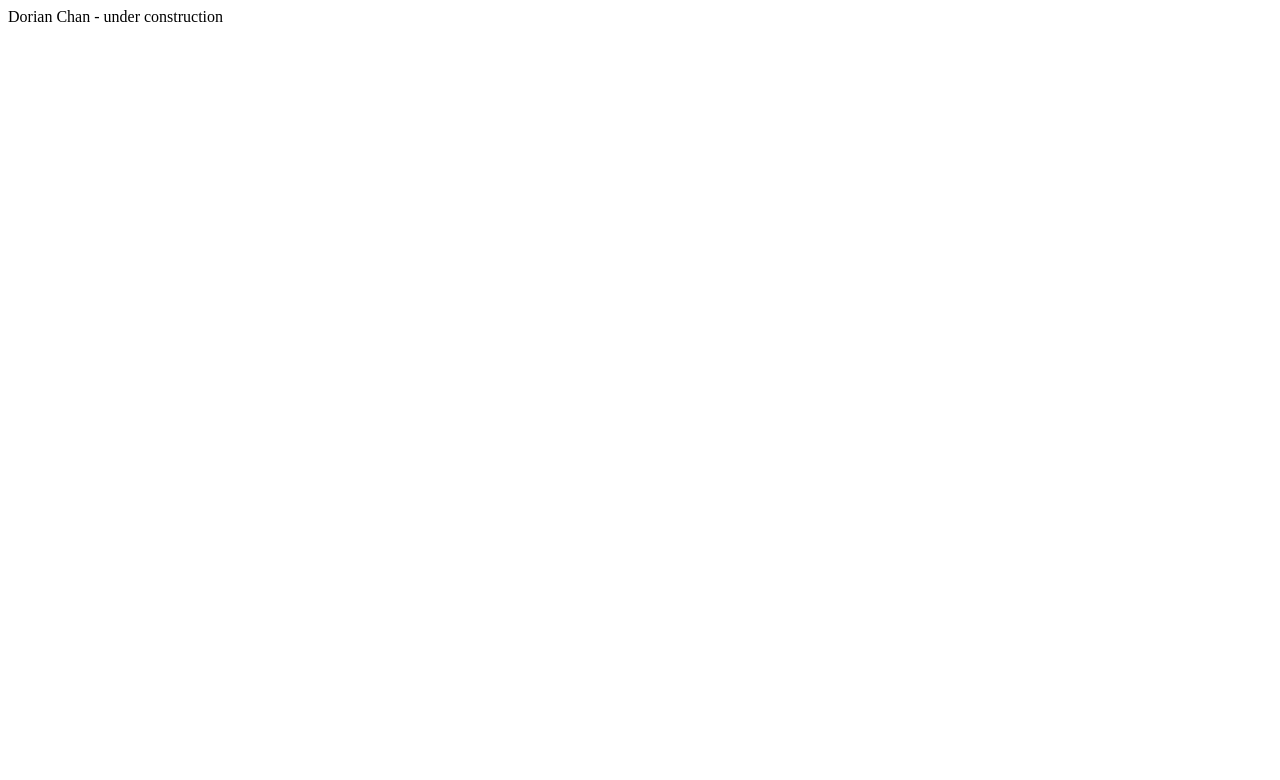
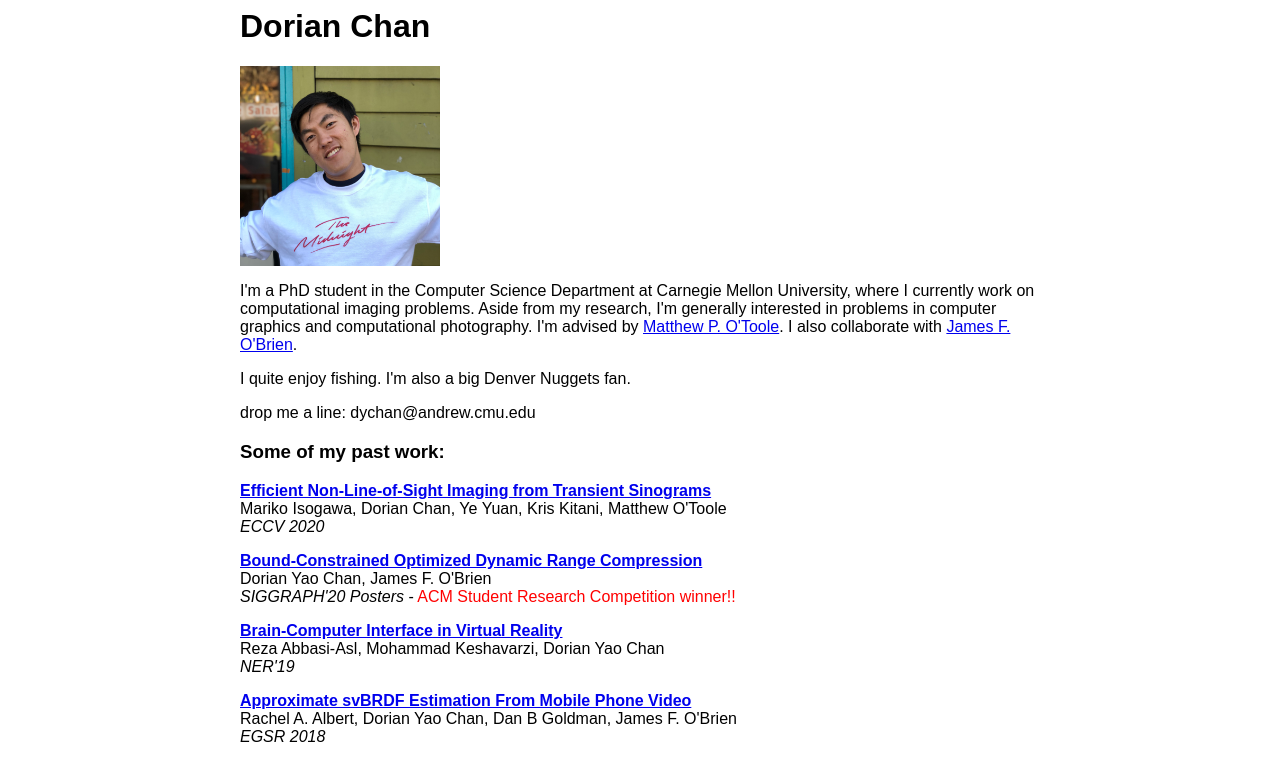
Before and after one commit to antiamoeba/antiamoeba.github.io, a plain HTML site: page index.html in a window 1280 px wide. Drawn offline with Linux system fonts and the light colour scheme.

Commit message:
cleaned up

```diff
--- a/index.html
+++ b/index.html
@@ -1,8 +1,53 @@
 <html>
     <head>
         <title>Dorian Chan</title>
+        <style>
+            body {
+                font-family:Arial, Helvetica, sans-serif;
+            }
+            .content {
+                margin: 0 auto;
+                width: 800px;
+            }
+            .profile_pic {
+                width: 200px;
+            }
+        </style>
     </head>
     <body>
-        <div>Dorian Chan - under construction</div>
+        <div class="content">
+            <h1>Dorian Chan</h1>
+            <img src="images/me.jpg" class="profile_pic"></img>
+
+            <p>I'm a PhD student in the Computer Science Department at Carnegie Mellon University,
+                where I currently work on computational imaging problems. Aside from my research,
+                I'm generally interested in problems in computer graphics and computational photography.
+                I'm advised by <a href="http://www.cs.cmu.edu/~motoole2/">Matthew P. O'Toole</a>.
+                I also collaborate with <a href="http://obrien.berkeley.edu">James F. O'Brien</a>.</p>
+            <p>I quite enjoy fishing. I'm also a big Denver Nuggets fan.</p>
+            <p>drop me a line: dychan@andrew.cmu.edu</p>
+
+            <h3>Some of my past work:</h3>
+            <p>
+                <div><b><a href="https://arxiv.org/abs/2008.02787">Efficient Non-Line-of-Sight Imaging from Transient Sinograms</a></b></div>
+                <div>Mariko Isogawa, Dorian Chan, Ye Yuan, Kris Kitani, Matthew O'Toole</div>
+                <div><i>ECCV 2020</i></div>
+            </p>
+            <p>
+                <div><b><a href="https://dl.acm.org/doi/abs/10.1145/3388770.3407415">Bound-Constrained Optimized Dynamic Range Compression</a></b></div>
+                <div>Dorian Yao Chan, James F. O'Brien </div>
+                <div><i>SIGGRAPH'20 Posters</i> - <span style="color:red">ACM Student Research Competition winner!!</span></div>
+            </p>
+            <p>
+                <div><b><a href="https://ieeexplore.ieee.org/abstract/document/8717158">Brain-Computer Interface in Virtual Reality</a></b></div>
+                <div>Reza Abbasi-Asl, Mohammad Keshavarzi, Dorian Yao Chan</div>
+                <div><i>NER'19</i></div>
+            </p>
+            <p>
+                <div><b><a href="http://graphics.berkeley.edu/papers/Albert-ASV-2018-06/">Approximate svBRDF Estimation From Mobile Phone Video</a></b></div>
+                <div>Rachel A. Albert, Dorian Yao Chan, Dan B Goldman, James F. O'Brien </div>
+                <div><i>EGSR 2018</i></div>
+            </p>
+        </div>
     </body>
 </html>
```
